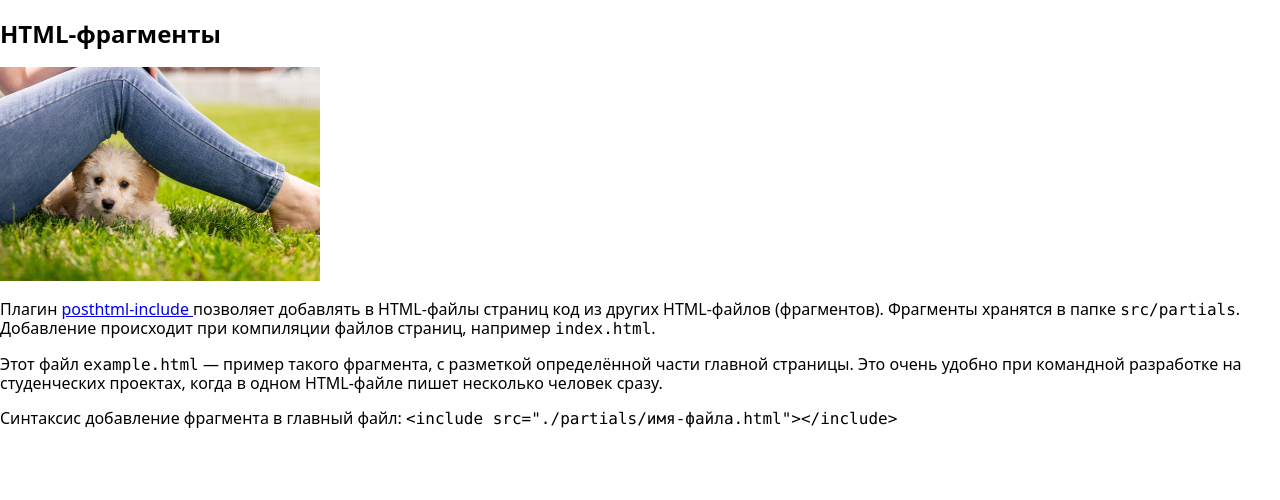
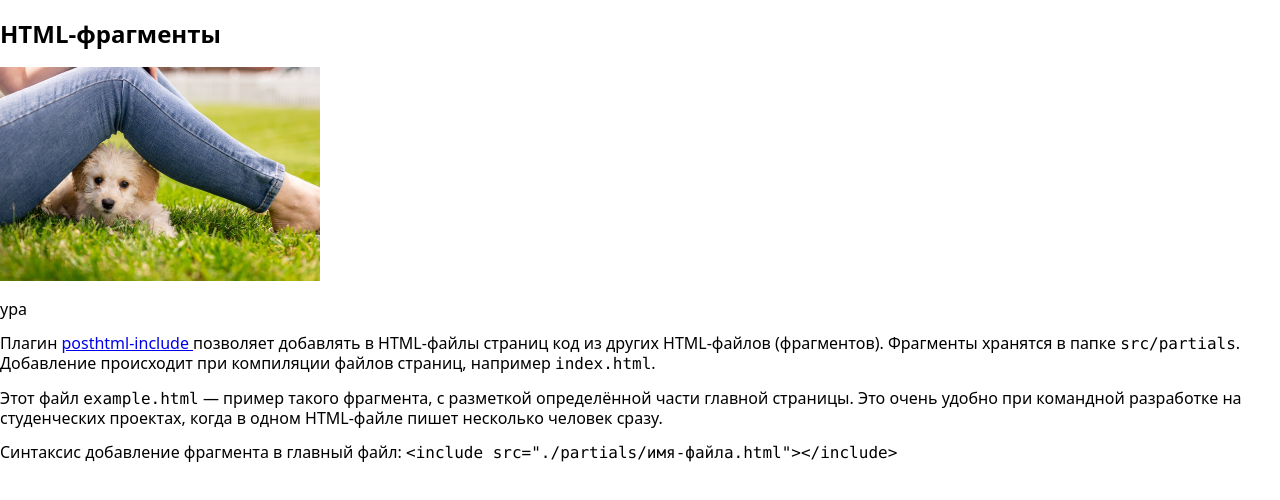
Before and after one commit to AlesiaZuk/test-js, a website built with Parcel: page src/index.html in a window 1280 px wide. Built offline with nearby package versions, Linux system fonts and the light colour scheme.

Commit message:
Update example.html

```diff
--- a/src/partials/example.html
+++ b/src/partials/example.html
@@ -3,6 +3,7 @@
 
   <!-- Путь к изображениям из HTML-фрагмента такой, как из файла index.html -->
   <img src="images/demo.jpg" alt="" width="320" />
+  <p>ура</p>
   <p>
     Плагин
     <a
```
